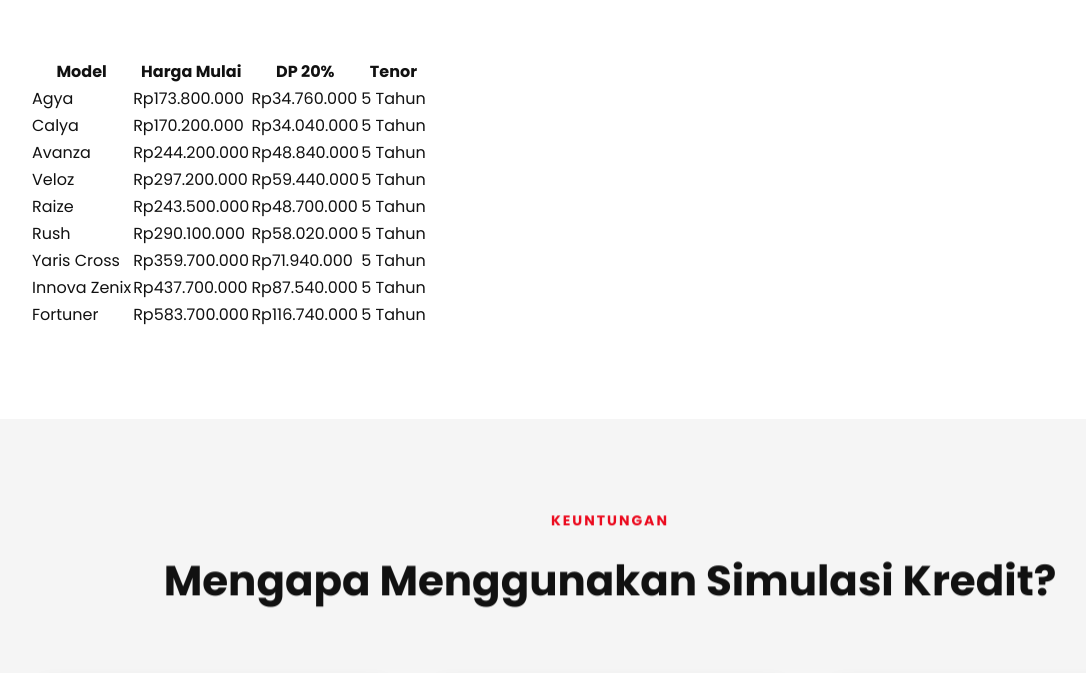
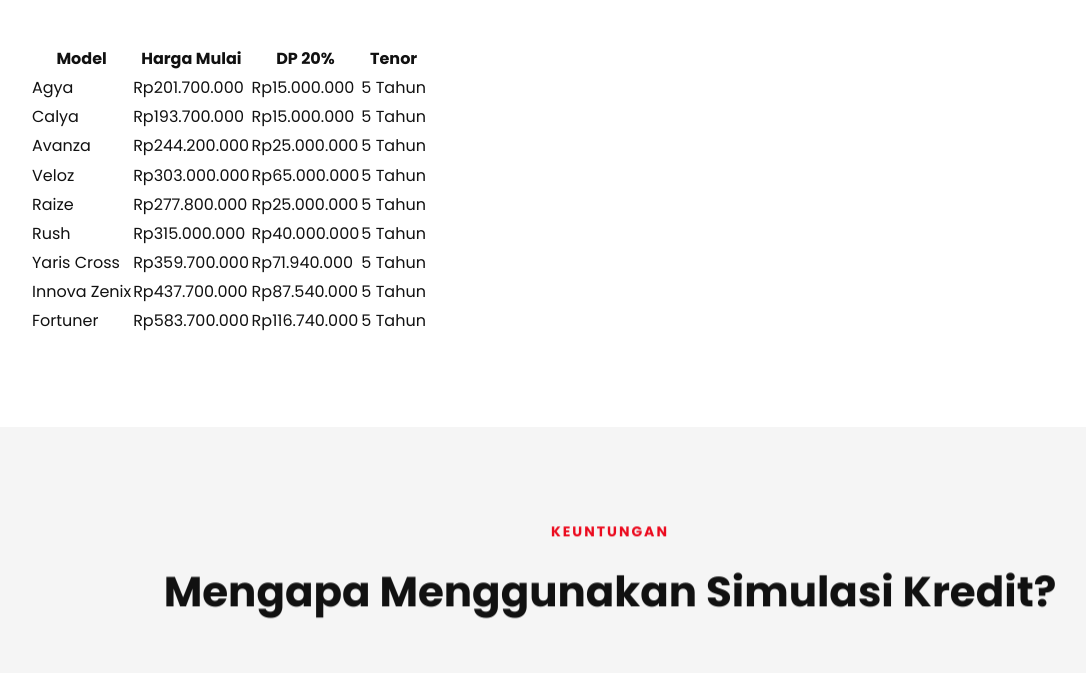
Before and after one commit to toyotapamulang/toyotapamulang, a plain HTML site: page simulasi.html in a window 1280 px wide. Shown: the part 1841-2514 px from the top of the page, without its empty margins (30-1116 px from the left). Drawn offline with Linux system fonts and the light colour scheme.

Commit message:
simulasi.html

```diff
--- a/simulasi.html
+++ b/simulasi.html
@@ -1,5 +1,6 @@
-c html>
+<!DOCTYPE html>
 <html lang="id">
+
 
 <head>
 
@@ -151,7 +152,7 @@
 
 </a>
 
-<a href="https://wa.me/628128266932?text=Halo%20Saya%20ingin%20Simulasi%20Kredit%20Toyota"
+<a href="https://wa.me/6285105004485?text=Halo%20Saya%20ingin%20Simulasi%20Kredit%20Toyota"
 
 class="btn-secondary">
 
@@ -460,9 +461,9 @@
 
                         <td>Agya</td>
 
-                        <td>Rp173.800.000</td>
+                        <td>Rp201.700.000</td>
 
-                        <td>Rp34.760.000</td>
+                        <td>Rp15.000.000</td>
 
                         <td>5 Tahun</td>
 
@@ -472,9 +473,9 @@
 
                         <td>Calya</td>
 
-                        <td>Rp170.200.000</td>
+                        <td>Rp193.700.000</td>
 
-                        <td>Rp34.040.000</td>
+                        <td>Rp15.000.000</td>
 
                         <td>5 Tahun</td>
 
@@ -486,7 +487,7 @@
 
                         <td>Rp244.200.000</td>
 
-                        <td>Rp48.840.000</td>
+                        <td>Rp25.000.000</td>
 
                         <td>5 Tahun</td>
 
@@ -496,9 +497,9 @@
 
                         <td>Veloz</td>
 
-                        <td>Rp297.200.000</td>
+                        <td>Rp303.000.000</td>
 
-                        <td>Rp59.440.000</td>
+                        <td>Rp65.000.000</td>
 
                         <td>5 Tahun</td>
 
@@ -508,9 +509,9 @@
 
                         <td>Raize</td>
 
-                        <td>Rp243.500.000</td>
+                        <td>Rp277.800.000</td>
 
-                        <td>Rp48.700.000</td>
+                        <td>Rp25.000.000</td>
 
                         <td>5 Tahun</td>
 
@@ -520,9 +521,9 @@
 
                         <td>Rush</td>
 
-                        <td>Rp290.100.000</td>
+                        <td>Rp315.000.000</td>
 
-                        <td>Rp58.020.000</td>
+                        <td>Rp40.000.000</td>
 
                         <td>5 Tahun</td>
 
@@ -677,7 +678,7 @@
 
             <div class="cta-button">
 
-                <a href="https://wa.me/628128266932?text=Halo%20Saya%20ingin%20mengajukan%20kredit%20Toyota"
+                <a href="https://wa.me/6285105004485?text=Halo%20Saya%20ingin%20mengajukan%20kredit%20Toyota"
 
                     class="btn-primary">
 
@@ -860,7 +861,7 @@
 
                 </ul>
 
-                <a href="https://wa.me/628128266932?text=Halo%20Saya%20ingin%20Simulasi%20Kredit"
+                <a href="https://wa.me/6285105004485?text=Halo%20Saya%20ingin%20Simulasi%20Kredit"
 
                     class="btn-primary">
 
@@ -1067,12 +1068,12 @@
 
                     <li>
                         <i class="fas fa-phone"></i>
-                        0812-8266-6932
+                        085105004485
                     </li>
 
                     <li>
                         <i class="fab fa-whatsapp"></i>
-                        0812-8266-6932
+                        085105004485
                     </li>
 
                     <li>
@@ -1107,7 +1108,7 @@
 
 <div class="floating-action">
 
-    <a href="https://wa.me/628128266932?text=Halo%20Saya%20ingin%20Simulasi%20Kredit%20Toyota"
+    <a href="https://wa.me/6285105004485?text=Halo%20Saya%20ingin%20Simulasi%20Kredit%20Toyota"
        target="_blank"
        aria-label="WhatsApp">
 
```
